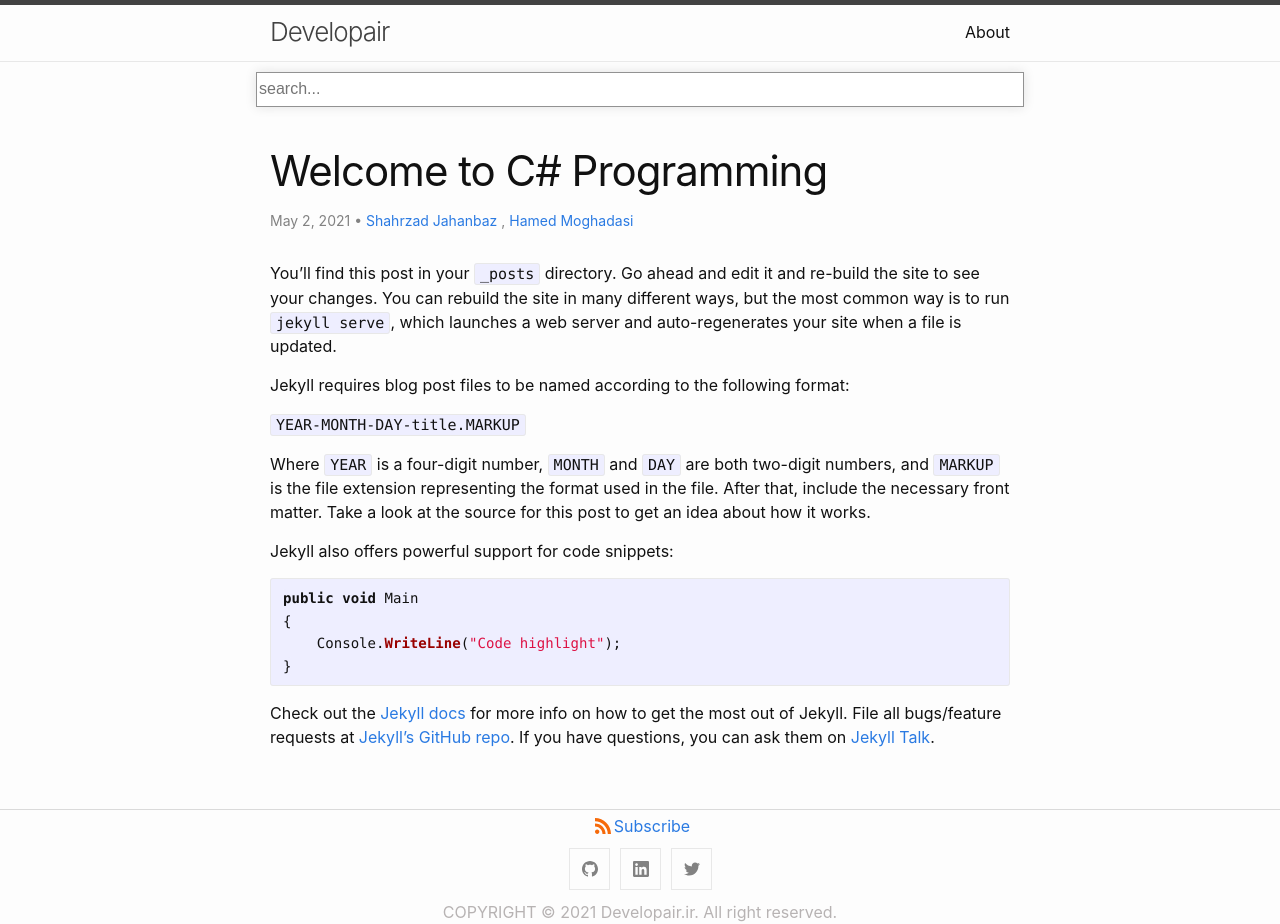
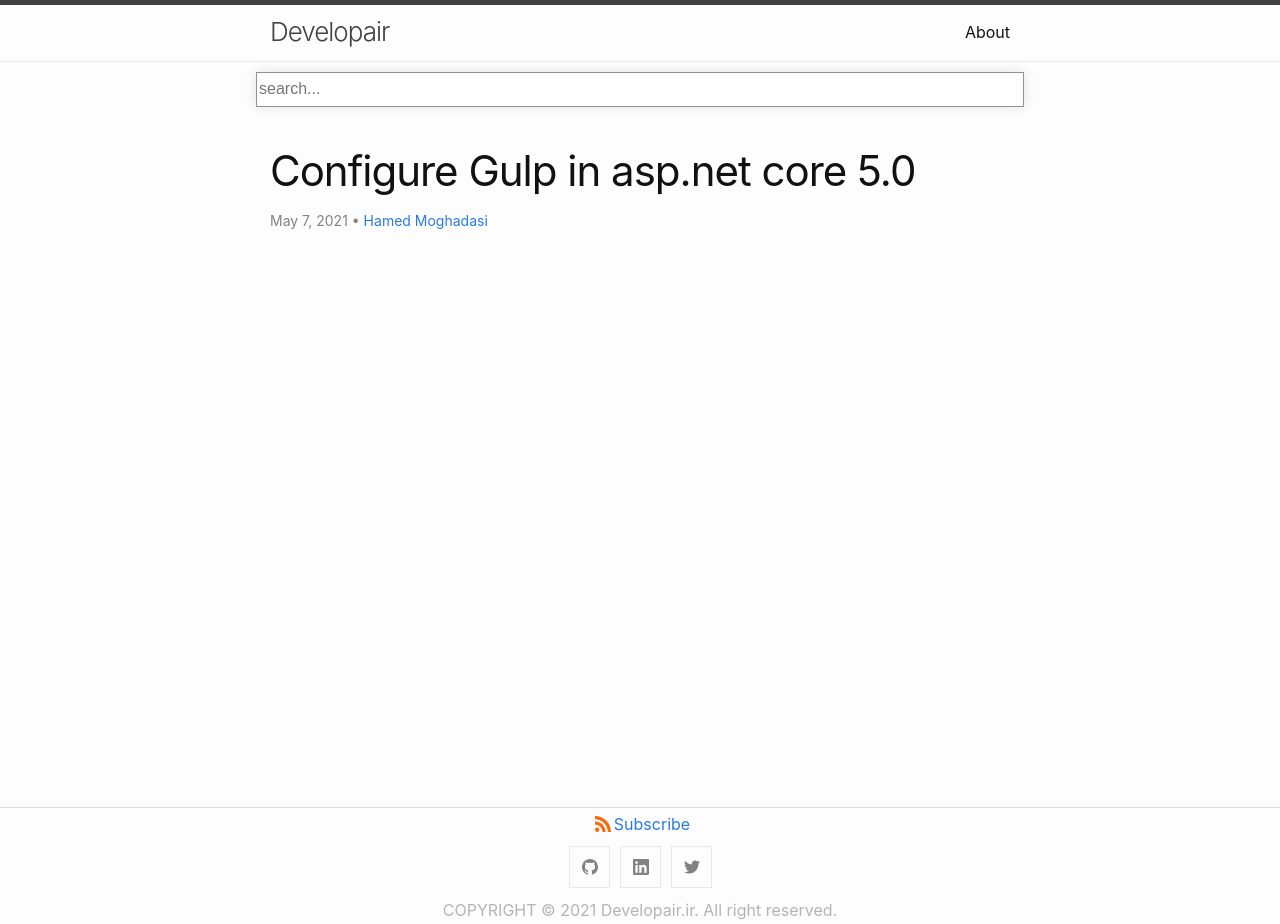
Before and after one commit to Developair-ir/developair-ir.github.io, a Jekyll site: the page built from _posts/2021-05-03-welcome-to-jekyll.markdown, in a window 1280 px wide. Built offline with Jekyll 4.4.1, drawn with Linux system fonts in a browser that asks for light colours.

Commit message:
init gulp posts

```diff
--- a/_posts/2021-05-03-welcome-to-jekyll.markdown
+++ b/_posts/2021-05-03-welcome-to-jekyll.markdown
@@ -1,33 +1,12 @@
 ---
 layout: post
-title: "Welcome to C# Programming"
-date: 2021-05-03 02:04:34 +0430
-category: programming
-tags: tutor csharp developer
-author:
-- Shahrzad Jahanbaz
-- Hamed Moghadasi
+title: "Configure Gulp in asp.net core 5.0"
+date: 2021-05-07 18:54:34 +0430
+category: Configuration
+tags: [gulp,.net core, configure gulp in .net core]
+author: Hamed Moghadasi
+description: >
+    In this article, firstly show you how configure and add gulp to asp.net core web application
+    and for the nex will show you how to write gulp tasks in asp.net core 5.0, to automate and
+    enhance your workflow.
 ---
-
-You’ll find this post in your `_posts` directory. Go ahead and edit it and re-build the site to see your changes. You can rebuild the site in many different ways, but the most common way is to run `jekyll serve`, which launches a web server and auto-regenerates your site when a file is updated.
-
-Jekyll requires blog post files to be named according to the following format:
-
-`YEAR-MONTH-DAY-title.MARKUP`
-
-Where `YEAR` is a four-digit number, `MONTH` and `DAY` are both two-digit numbers, and `MARKUP` is the file extension representing the format used in the file. After that, include the necessary front matter. Take a look at the source for this post to get an idea about how it works.
-
-Jekyll also offers powerful support for code snippets:
-
-{% highlight csharp %}
-public void Main
-{
-    Console.WriteLine("Code highlight");
-}
-{% endhighlight %}
-
-Check out the [Jekyll docs][jekyll-docs] for more info on how to get the most out of Jekyll. File all bugs/feature requests at [Jekyll’s GitHub repo][jekyll-gh]. If you have questions, you can ask them on [Jekyll Talk][jekyll-talk].
-
-[jekyll-docs]: https://jekyllrb.com/docs/home
-[jekyll-gh]: https://github.com/jekyll/jekyll
-[jekyll-talk]: https://talk.jekyllrb.com/
```
